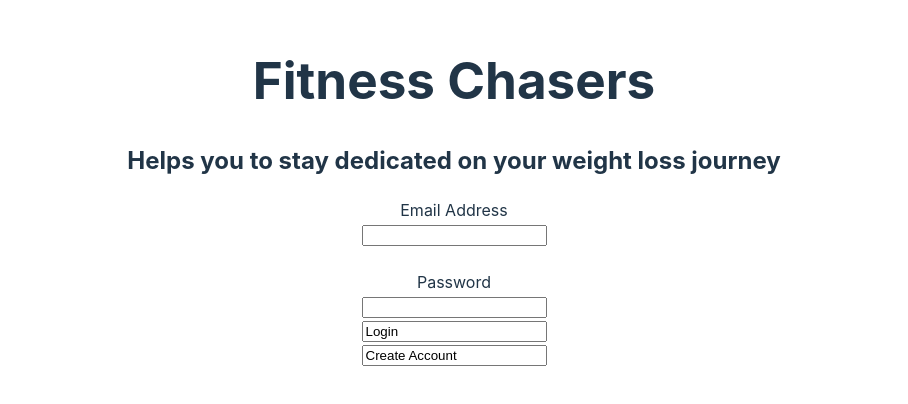
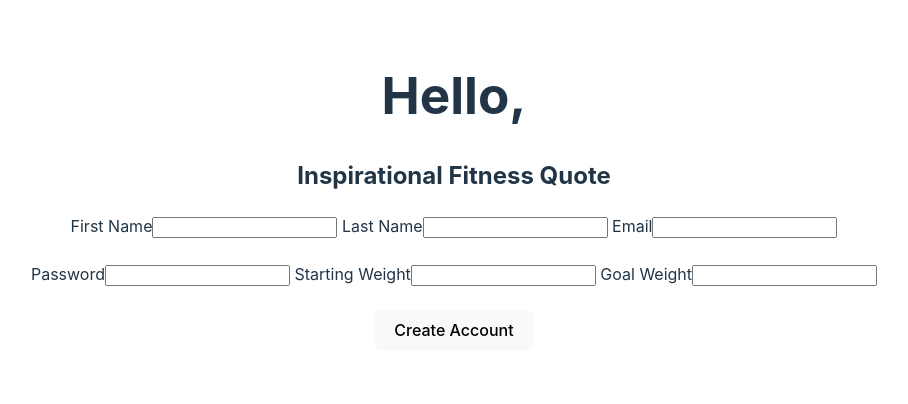
Before and after one commit to wheelejay/project-2, a React (Vite) app: page / in a window 1280 px wide. Shown: the part 208-612 px from the top of the page, without its empty margins (186-1094 px from the left). Built offline with nearby package versions, Linux system fonts and the light colour scheme.

Commit message:
Created skeleton create-user-page.jsx

```diff
--- a/pages/create-user-page/create-user-page.jsx
+++ b/pages/create-user-page/create-user-page.jsx
@@ -5,17 +5,22 @@ export default function createUser() {
     return (
 <div>
     <h1>Hello,</h1>
-    {/* API for inspirational Fitness Quote*/}
+    {/* TO DO API for inspirational Fitness Quote*/}
     <h2>Inspirational Fitness Quote</h2>
     <form>
         <label for="fname">First Name</label>
-        <input type="text" id="fname"></input>
+        <input type="text" id="fname"></input>{" "}
         <label for="lname">Last Name</label>
-        <input type="text" id="lname"></input>
+        <input type="text" id="lname"></input>{" "}
         <label for="email">Email</label>
         <input type="text" id="email"></input><br /><br />
-        <label for="password" id="password">Password</label>
-        <input ></input>
+        <label for="password">Password</label>
+        <input type="text" id="password"></input>{" "}
+        <label for="sweight">Starting Weight</label>
+        <input type="text" id="sweight"></input>{" "}
+        <label for="gweight">Goal Weight</label>
+        <input type="text" id="gweight"></input><br /><br />
+        <button>Create Account</button>
     </form>
 </div>
     )
--- a/pages/login-page/login.jsx
+++ b/pages/login-page/login.jsx
@@ -14,8 +14,8 @@ export default function login() {
                 <label for="password">Password</label><br />
                 <input type="text" id="password"></input><br />
                 {/*TO DO input will need to be changed to a button for both login and createAccount */}
-                <input type="login" id="login" value="Login"></input><br />
-                <input type="createAccount" id="createAccount" value="Create Account"></input>
+                <button>Login</button><br />
+                <button>Create Account</button>
             </form>
         </div>
     )
--- a/src/App.jsx
+++ b/src/App.jsx
@@ -2,12 +2,13 @@ import { useState } from 'react'
 import './App.css'
 import nameAndDescription from '../pages/login-page/app-name-description'
 import login from '../pages/login-page/login'
+import createUser from '../pages/create-user-page/create-user-page'
 
 
 function App() {
   const [count, setCount] = useState(0)
 
-  return (login()
+  return (createUser()
 
   )
 }
```
